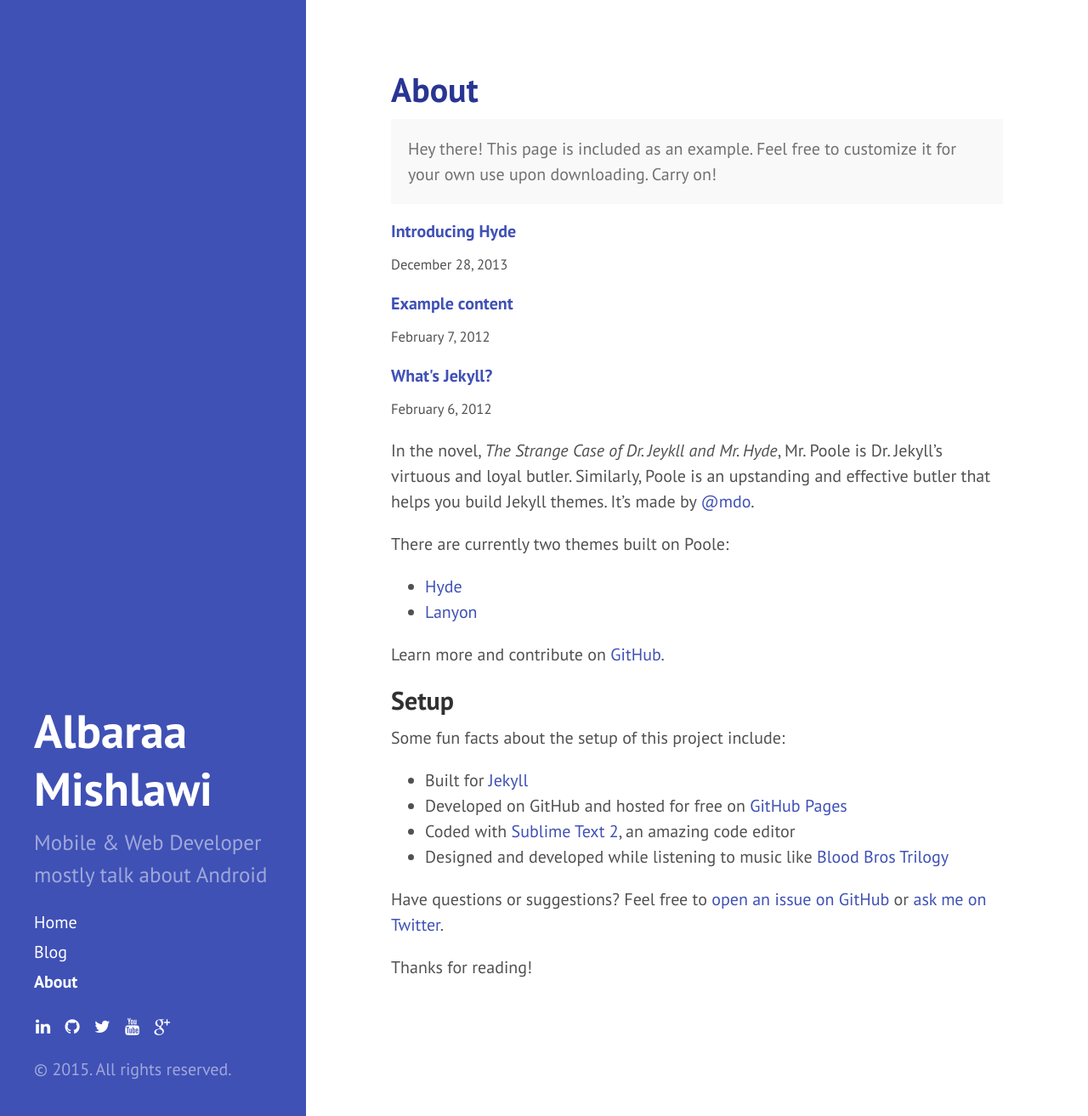
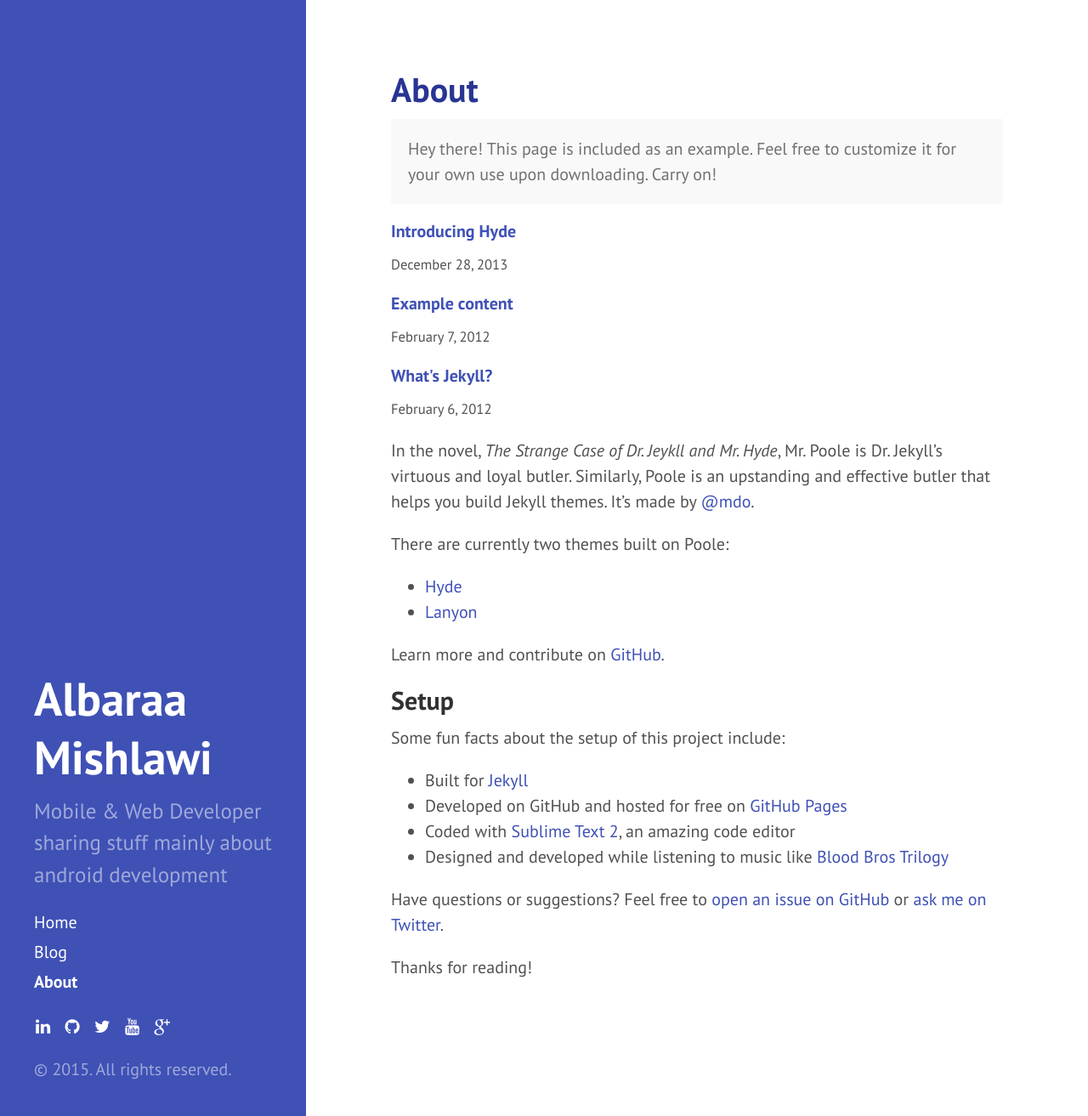
Before and after one commit to albaraam/albaraam.github.io, a Jekyll site: the page built from about.md, in a window 1280 px wide and 1313 px high. Shown: the whole window at 85% size. Built offline with Jekyll 4.4.1, drawn with Linux system fonts in a browser that asks for light colours; Markdown is read by kramdown in place of the engine named in the settings.

Commit message:
update site description

```diff
--- a/_config.yml
+++ b/_config.yml
@@ -9,7 +9,7 @@ relative_permalinks: true
 # Setup
 title:            Albaraa Mishlawi
 tagline:          'Get To The Next Level'
-description:      'Mobile & Web Developer mostly talk about Android'
+description:      'Mobile & Web Developer sharing stuff mainly about android development'
 url:              http://albaraa.me
 baseurl:
 
```
